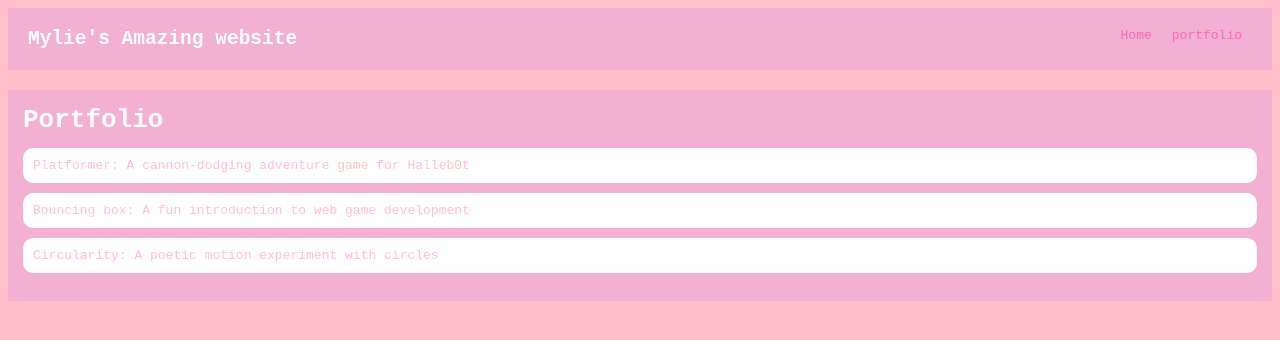
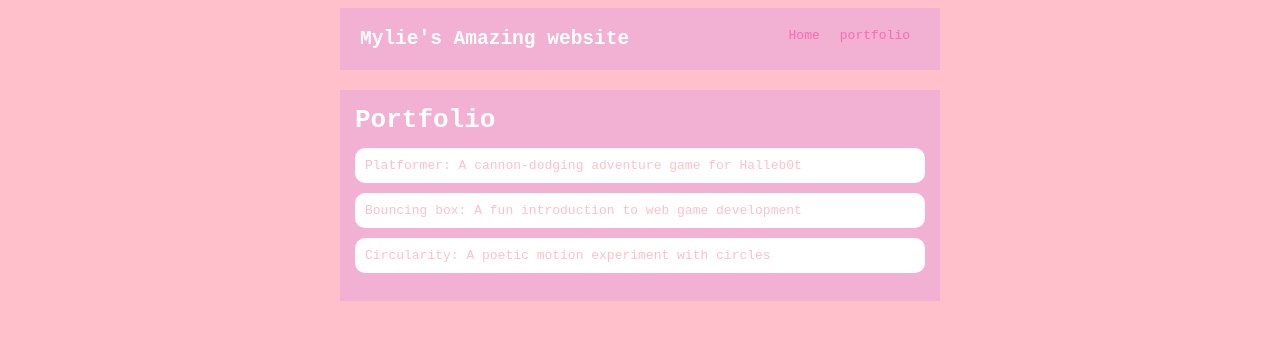
Before and after one commit to MylieLeblanc44838/MylieLeblanc44838.github.io, a plain HTML site: page portfolio.html in a window 1280 px wide. Drawn offline with Linux system fonts and the light colour scheme.

Commit message:
Mylie's Website

```diff
--- a/portfolio.html
+++ b/portfolio.html
@@ -8,7 +8,7 @@
 
     <body>
       <!-- ALL content goes here -->
-      <div id=""all contents">
+      <div id="all-contents">
         <nav>
          <h1> Mylie's Amazing website</h1>
          <ul id="nav-ul">
```
Also changed, not shown: style.css (line endings or trailing spaces).
